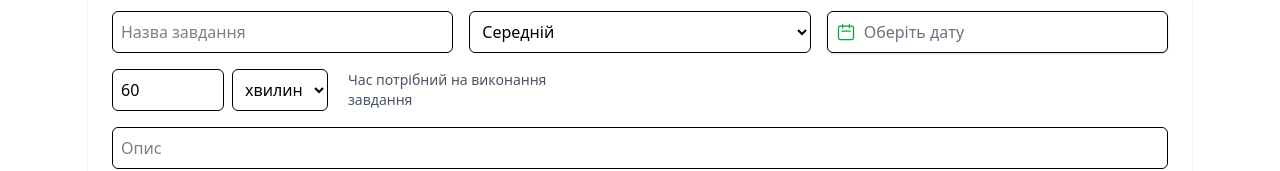
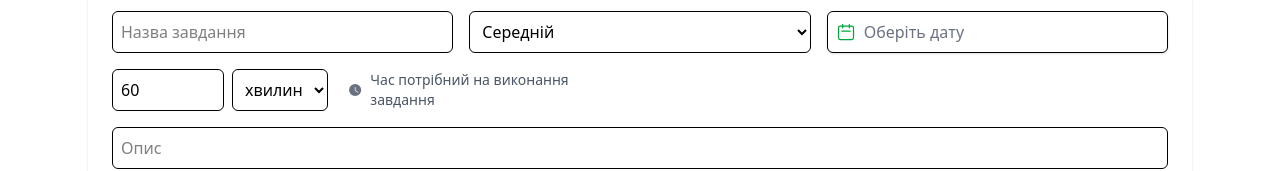
Before and after one commit to difuz1x/KursovaRepository, a React (Vite) app in the folder TaskManager/: page / in a window 1280 px wide. Shown: the part 261-432 px from the top of the page. Built offline with nearby package versions, Linux system fonts and the light colour scheme.

Commit message:
feat(ui): always show helper label right of minutes input ('Час потрібний на виконання завдання') with icon

```diff
--- a/TaskManager/src/components/TaskForm.tsx
+++ b/TaskManager/src/components/TaskForm.tsx
@@ -145,10 +145,15 @@ export default function TaskForm({ addTask, existingTasks }: Props) {
             <option value="hours">годин</option>
           </select>
 
-          {/* Right-side helper label. Show when minutes === 60 and unit is minutes, otherwise keep space reserved */}
-          <div className="ml-3 text-sm text-gray-600" style={{ minWidth: 260 }}>
-            {form.timeUnit === "minutes" && Number(form.timeValue) === 60 ? (
-              <span className="font-medium">Час потрібний на виконання завдання</span>
+          {/* Right-side helper label. Visible when unit is minutes. */}
+          <div className="ml-3 text-sm text-gray-600 flex items-center" style={{ minWidth: 260 }}>
+            {form.timeUnit === "minutes" ? (
+              <>
+                <svg xmlns="http://www.w3.org/2000/svg" className="h-4 w-4 text-gray-500 mr-2" viewBox="0 0 24 24" fill="currentColor" aria-hidden>
+                  <path d="M12 1.75a10.25 10.25 0 100 20.5A10.25 10.25 0 0012 1.75zm.75 5.5v5.5l4.25 2.55-.75 1.23L11.5 13V7.25h1.25z" />
+                </svg>
+                <span className="font-medium">Час потрібний на виконання завдання</span>
+              </>
             ) : (
               <span className="text-gray-400">&nbsp;</span>
             )}
```
